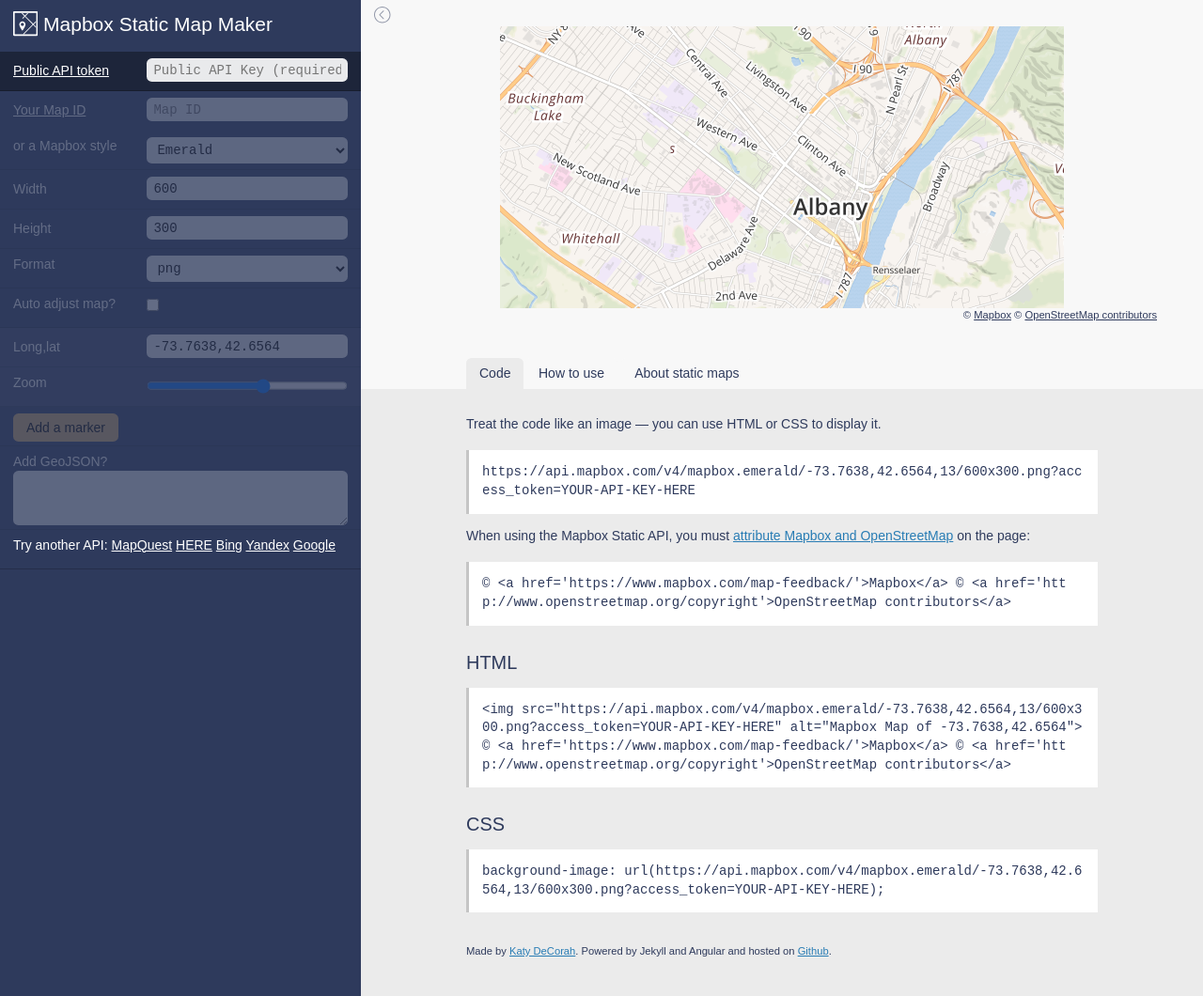
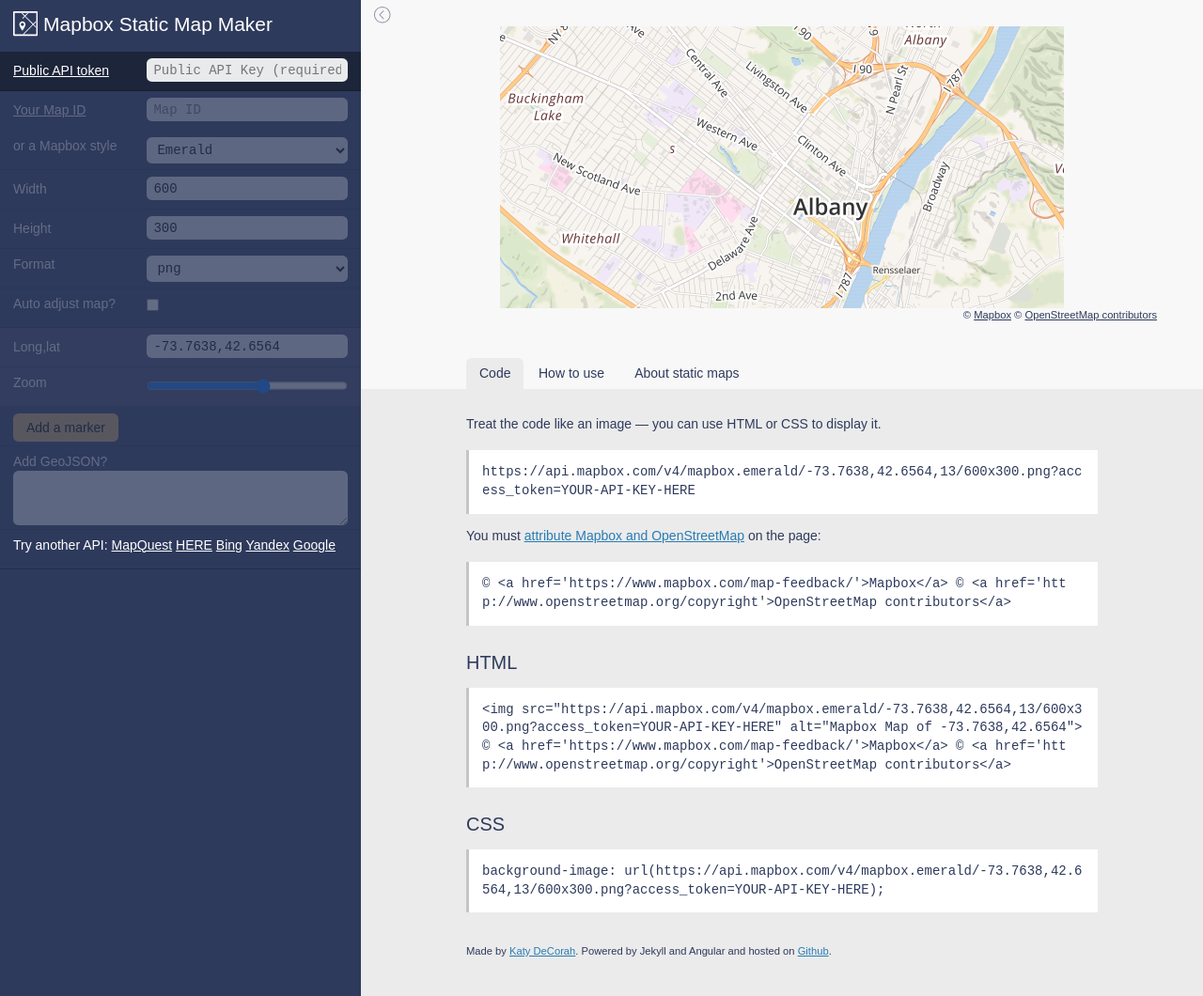
Before and after one commit to katydecorah/staticmapmaker, a Jekyll site: the page built from mapbox/index.html, in a window 1280 px wide and 1060 px high. Shown: the whole window at 94% size. Built offline with Jekyll 4.4.1, drawn with Linux system fonts in a browser that asks for light colours; nearby versions of some CDN libraries.

Commit message:
copy edit

```diff
--- a/_includes/tabs/code.html
+++ b/_includes/tabs/code.html
@@ -4,7 +4,7 @@
 <p>Treat the code like an image &mdash; you can use HTML or CSS to display it.</p>
 <pre>{{ mapcode }}</pre>
 {% if page.title == 'Mapbox' %}
-<p>When using the Mapbox Static API, you must <a href="https://www.mapbox.com/help/attribution/">attribute Mapbox and OpenStreetMap</a> on the page:</p>
+<p>You must <a href="https://www.mapbox.com/help/attribution/">attribute Mapbox and OpenStreetMap</a> on the page:</p>
 <pre>&copy; &lt;a href='https://www.mapbox.com/map-feedback/'&gt;Mapbox&lt;/a&gt; &copy; &lt;a href='http://www.openstreetmap.org/copyright'&gt;OpenStreetMap contributors&lt;/a&gt;</pre>
 {% endif %}
 <h2>HTML</h2>
```
